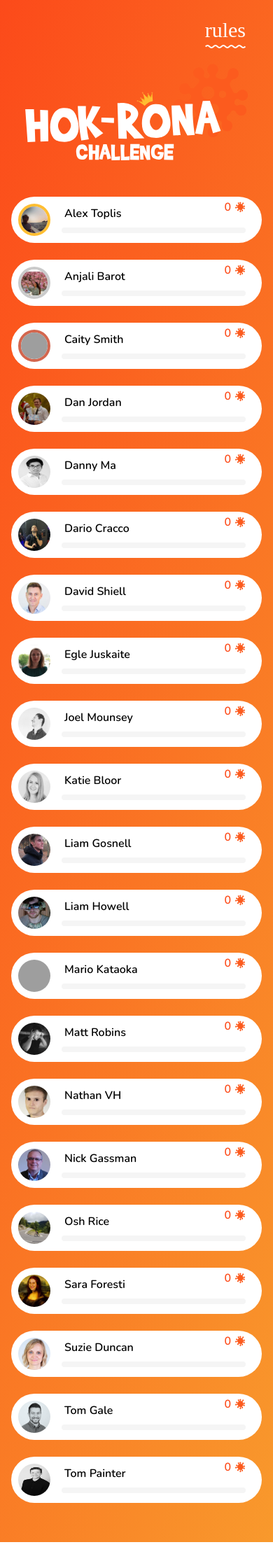
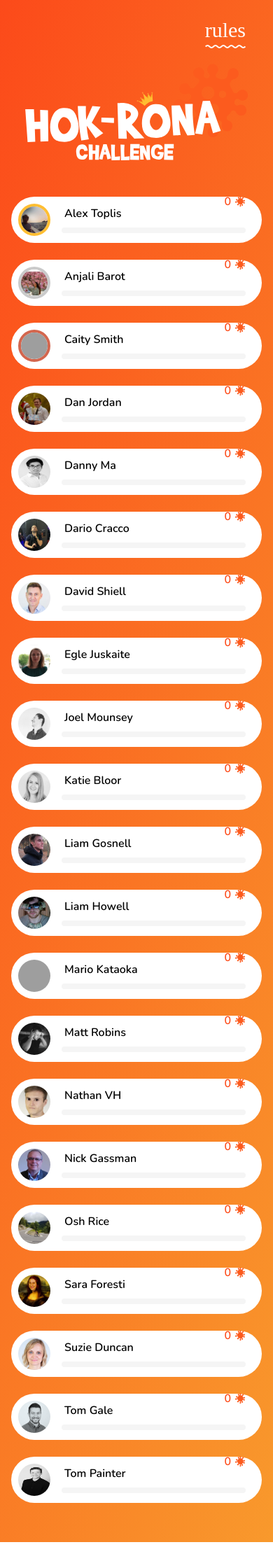
Before and after one commit to LiamGosnell/hokrona.github.io, a Jekyll site: the page built from index.html, in a window 390 px wide. Shown: the top 2240 px of the page at 70% size. Built offline with Jekyll 4.4.1, drawn with Linux system fonts in a browser that asks for light colours; some web fonts are replaced; grey boxes are pictures that could not be loaded.

Commit message:
tablet changes

```diff
--- a/_sass/components/_leaderboard.scss
+++ b/_sass/components/_leaderboard.scss
@@ -126,7 +126,7 @@
     }
 
     @media only screen and (max-width: $tm-mq-desktop) {
-      top: 0;
+      top: -8px;
     }
   }
 
```
Also changed, not shown: 3 other files.
